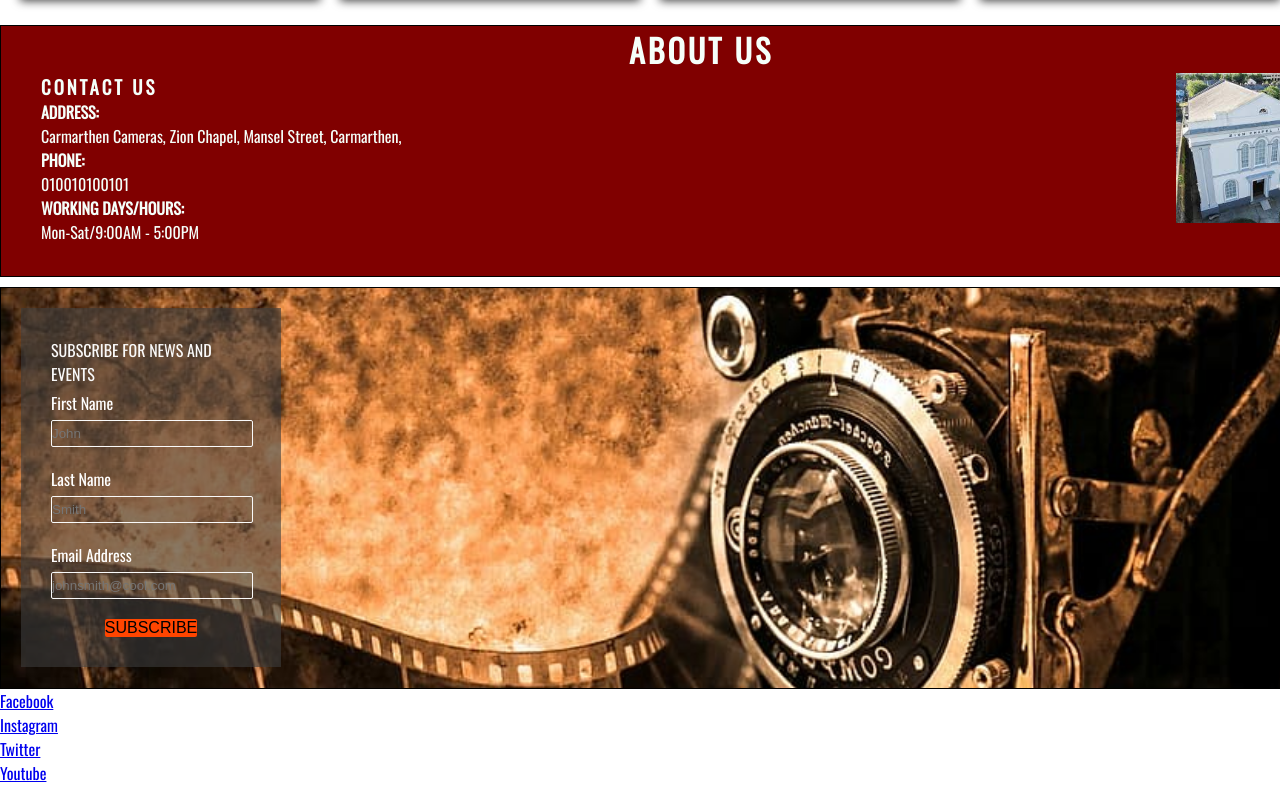
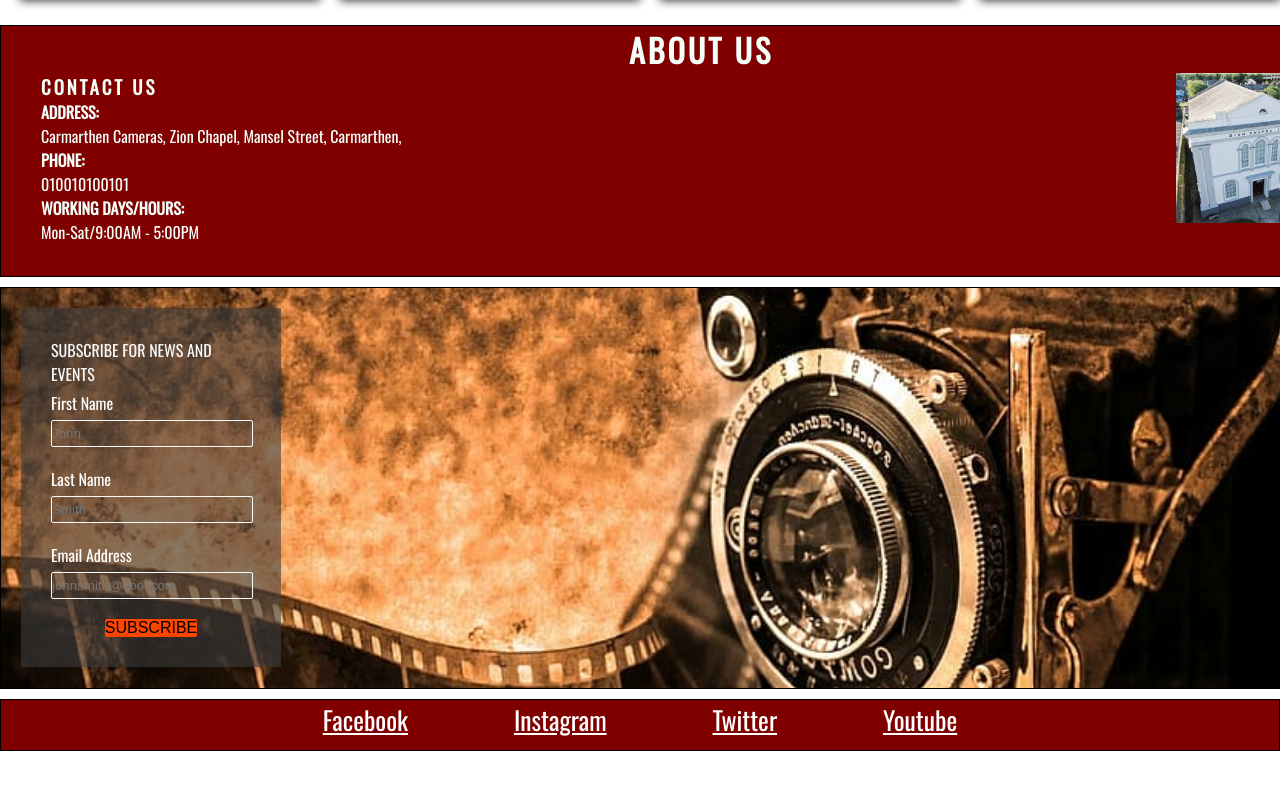
Before and after one commit to Code-Institute-Submissions/pzangelo-CodeInstituteProject1_AprResub, a plain HTML site: page index.html in a window 1280 px wide. Shown: the part 1758-2543 px from the top of the page. Drawn offline with nearby package versions, Linux system fonts and the light colour scheme.

Commit message:
Add the footer styling

```diff
--- a/assets/css/style.css
+++ b/assets/css/style.css
@@ -319,3 +319,26 @@ text-align: center;
     background-color: #fafafa;
     color: #f16c6b;
     }
+
+
+/*   footer section */
+
+.foot {
+    height: 50px;
+    max-width: 1400px;
+    border: 1px solid black;
+    margin-top: 10px;
+    background-color: maroon;
+    text-align: center;
+}
+
+.social > li {
+    display: inline;
+}
+
+.social a {
+    font-size: 160%;
+    margin: 1%;
+    padding: 3%;
+    color: #fff;
+}
```
